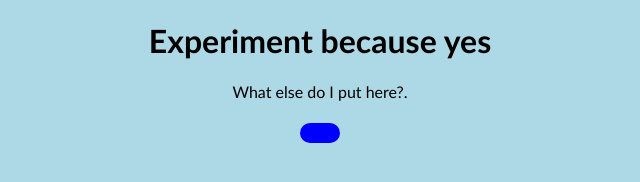
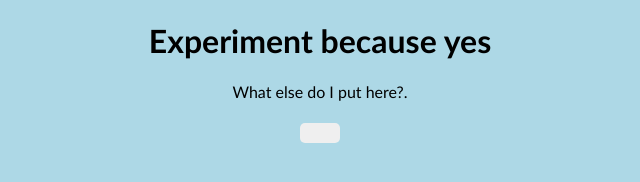
Before and after one commit to ariolaleh/ariolaleh.github.io, a plain HTML site: page index.html in a window 1280 px wide. Shown: the full height of the page, 320-960 px from the left. Drawn offline with Linux system fonts and the light colour scheme.

Commit message:
Update index.html

```diff
--- a/index.html
+++ b/index.html
@@ -11,11 +11,11 @@
             font-family: Calibri, sans-serif;
         }
         button {
-            background-color: blue;
+            background-color: light blue;
             color: white;
             padding: 10px 20px;
             border: none;
-            border-radius: 10px;
+            border-radius: 5px;
             font-size: 18px;
             cursor: pointer;
         }
```
